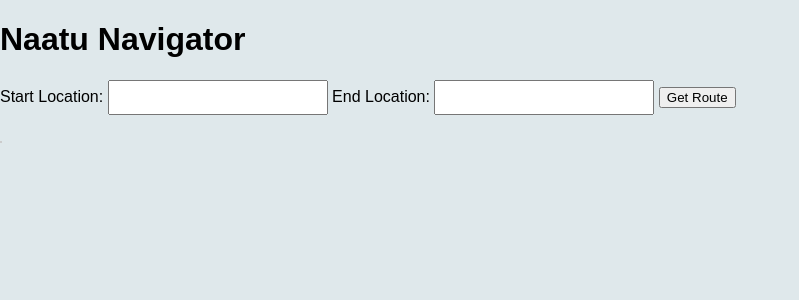
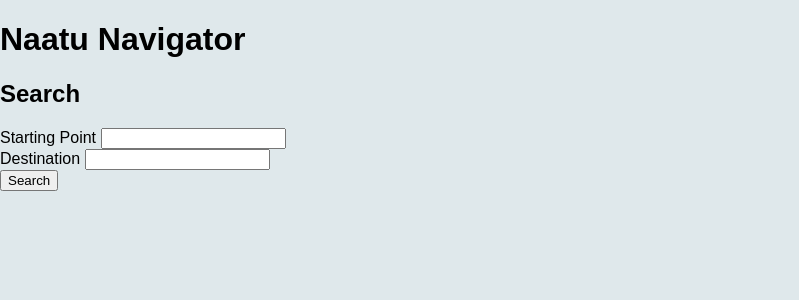
Before and after one commit to V4run05/NaatuNavigator, a Flask app: page / in a window 1280 px wide. Shown: the top 300 px of the page, without its empty margins (0-799 px from the left). Run offline with Flask 3, Linux system fonts and the light colour scheme.

Commit message:
Add files via upload

```diff
--- a/app.py
+++ b/app.py
@@ -119,16 +119,5 @@ def ShowRoute():
     bus_stops_on_route = session.get('bus_stops_on_route', [])
     return render_template('Routes.html',route=route_geometry, bus_stops=bus_stops_on_route)
 
-@app.route('/autocomplete')
-def autocomplete():
-    query = request.args.get('query')
-    if query:
-        url = f'https://api.tomtom.com/search/2/search/{query}.json?key={api_key}'
-        response = requests.get(url)
-        data = response.json()
-        # Return the data as JSON, which the frontend will use to display suggestions
-        return data
-    return {'results': []}  # Return an empty result if no query
-
 if __name__ == '__main__':
     app.run(debug=True)
--- a/templates/main.html
+++ b/templates/main.html
@@ -4,71 +4,23 @@
     <meta charset="UTF-8">
     <meta name="viewport" content="width=device-width, initial-scale=1.0">
     <link rel="stylesheet" href="{{ url_for('static', filename='css/main.css') }}">
-    <script src="https://ajax.googleapis.com/ajax/libs/jquery/3.5.1/jquery.min.js"></script>
-
-    <style>
-        ul {
-            list-style-type: none;
-            padding: 0;
-            border: 1px solid #ccc;
-            max-width: 200px;
-            background-color: white;
-            position: absolute;  /* Ensures it stays under the input box */
-            z-index: 1000;
-        }
-        li {
-            padding: 8px;
-            cursor: pointer;
-        }
-        li:hover {
-            background-color: #f0f0f0;
-        }
-        input {
-            width: 200px;
-            padding: 8px;
-            margin-bottom: 10px;
-        }
-    </style>
-
     <title>Naatu Navigator</title>
 </head>
 <body>
     <h1>Naatu Navigator</h1>
 
-    <form id="searchForm">
-        <label for="start_loc">Start Location:</label>
-        <input type="text" id="start_loc" name="start_loc" oninput="getSuggestions('start_loc')" autocomplete="off">
-        <ul id="start_loc_suggestions"></ul>
-
-        <label for="end_loc">End Location:</label>
-        <input type="text" id="end_loc" name="end_loc" oninput="getSuggestions('end_loc')" autocomplete="off">
-        <ul id="end_loc_suggestions"></ul>
-
-        <button type="submit">Get Route</button>
-    </form>
-
-    <script>
-        function getAutocomplete(inputId) {
-            const query = document.getElementById(inputId).value;
-            if (query.length > 2) {
-                fetch(`/autocomplete?query=${query}`)
-                    .then(response => response.json())
-                    .then(data => {
-                        const suggestionsList = document.getElementById(inputId + '_suggestions');
-                        suggestionsList.innerHTML = "";  // Clear previous suggestions
-                        data.results.forEach(result => {
-                            const listItem = document.createElement('li');
-                            listItem.innerText = result.address.freeformAddress;
-                            listItem.onclick = () => {
-                                document.getElementById(inputId).value = result.address.freeformAddress;
-                                document.getElementById(inputId + '_suggestions').innerHTML = "";  // Clear suggestions after selection
-                            };
-                            suggestionsList.appendChild(listItem);
-                        });
-                    });
-            }
-        }
-        </script>
+    <div class=""form></div>
+        <form action="/" method="POST">
+            <h2>Search</h2>
+            Starting Point <input type="text" name="start_loc" id="start_loc">
+            <br>
+            Destination <input type="text" name="end_loc" id="end_loc">
+            <br>
+            <a href="/route/">
+                <input type="submit" value="Search">
+            </a>
+        </form>
+    </div>
 
 </body>
 </html>
```
